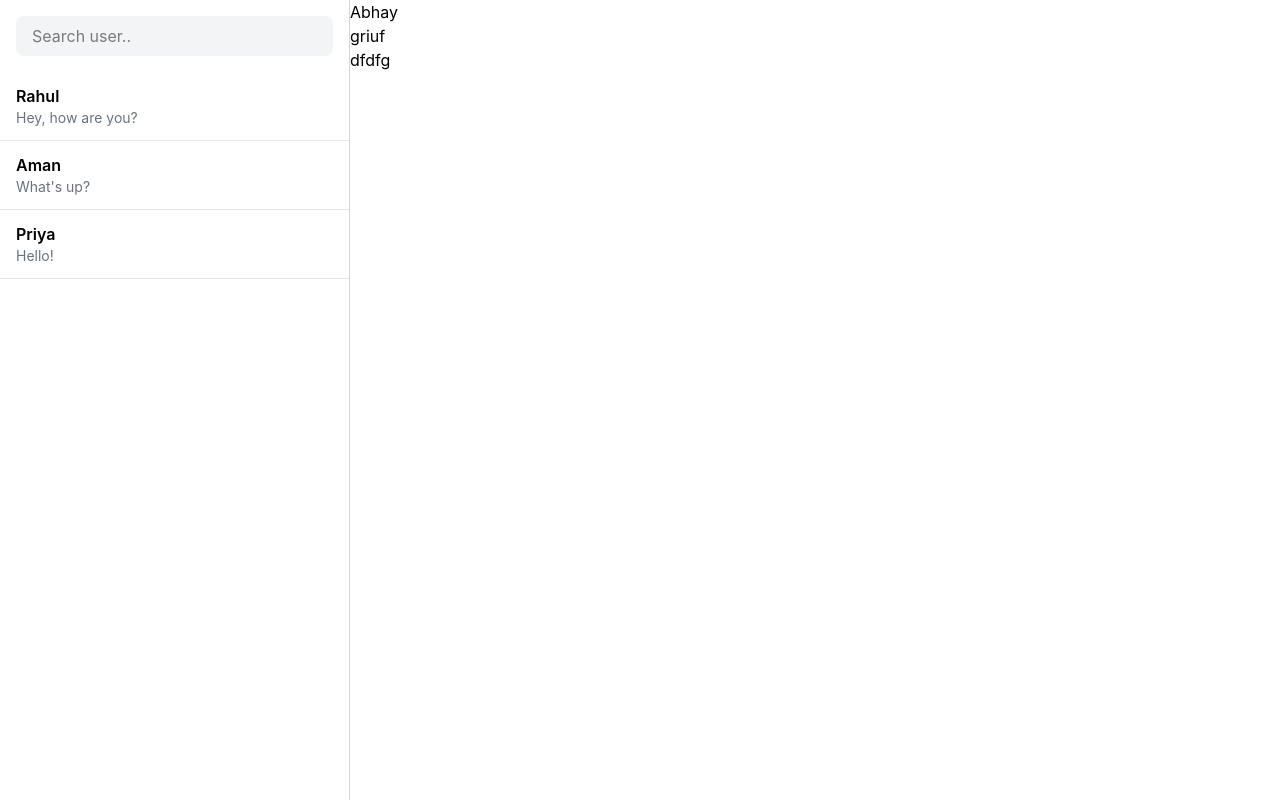
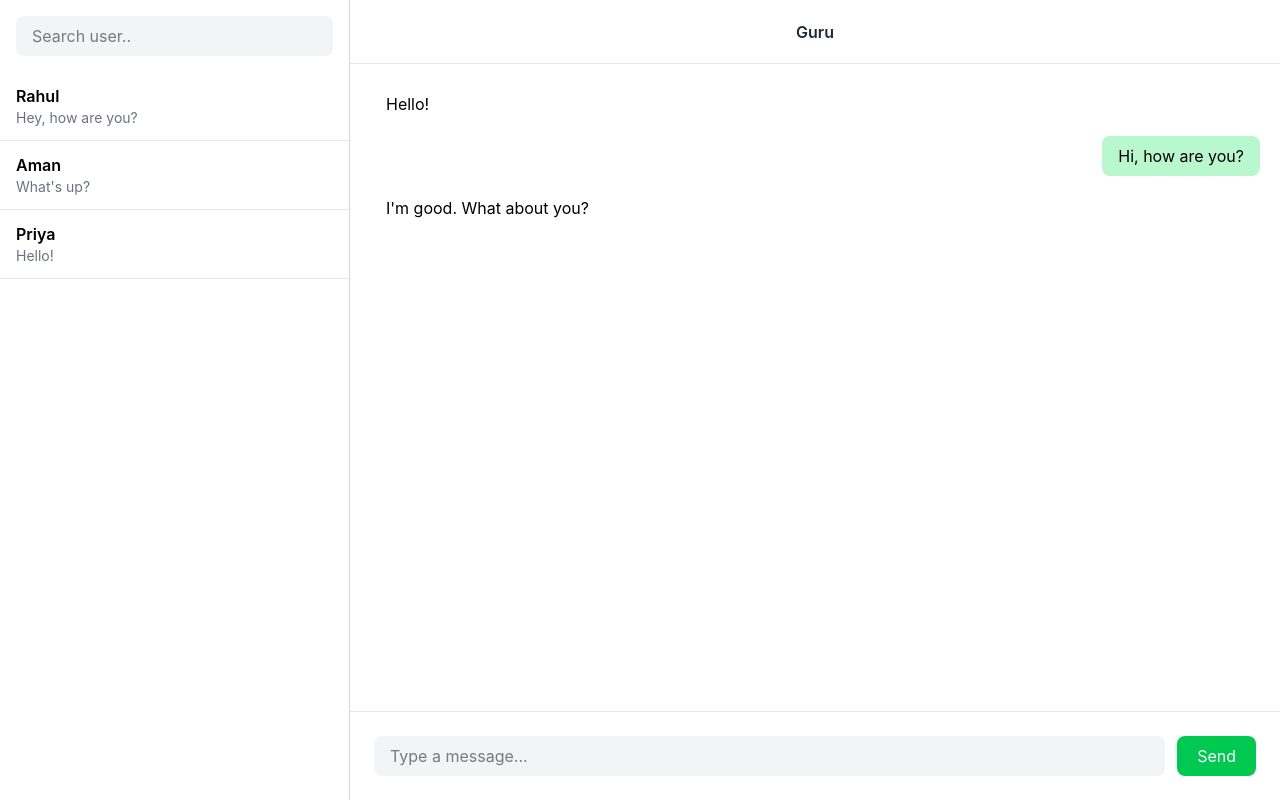
Before and after one commit to AbhayDeveloperr/ChatMe, a React app in the folder Frontend/: page /Chat in a window 1280 px wide. Built offline with nearby package versions, Linux system fonts and the light colour scheme; the HTML template or start-up script is replaced by a standard one.

Commit message:
ChatWindow ui created

```diff
--- a/Frontend/src/components/ChatWindow/ChatHeader.jsx
+++ b/Frontend/src/components/ChatWindow/ChatHeader.jsx
@@ -2,8 +2,10 @@ import React from 'react'
 
 const ChatHeader = () => {
   return (
-    <div>
-      <h1>Abhay</h1>
+    <div className="h-16 px-5 bg-white border-b border-gray-200 flex items-center justify-center">
+      <h2 className="font-semibold text-gray-800">
+        Guru
+      </h2>
     </div>
   )
 }
--- a/Frontend/src/components/ChatWindow/MessageInput.jsx
+++ b/Frontend/src/components/ChatWindow/MessageInput.jsx
@@ -2,8 +2,20 @@ import React from 'react'
 
 const MessageInput = () => {
   return (
-    <div>
-      dfdfg
+    <div className="p-6 bg-white border-t border-gray-200">
+      <div className="flex gap-3">
+
+        <input
+          type="text"
+          placeholder="Type a message..."
+          className="flex-1 px-4 py-2 bg-gray-100 rounded-lg outline-none"
+        />
+
+        <button className="px-5 py-2 bg-green-500 text-white rounded-lg cursor-pointer hover:bg-green-700">
+          Send
+        </button>
+
+      </div>
     </div>
   )
 }
--- a/Frontend/src/components/ChatWindow/Messages.jsx
+++ b/Frontend/src/components/ChatWindow/Messages.jsx
@@ -2,8 +2,29 @@ import React from 'react'
 
 const Messages = () => {
   return (
-    <div>
-      griuf
+    <div className="flex-1 p-5 overflow-y-auto">
+
+      {/* Received message */}
+      <div className="flex justify-start mb-3">
+        <div className="bg-white px-4 py-2 rounded-lg">
+          Hello!
+        </div>
+      </div>
+
+      {/* Sent message */}
+      <div className="flex justify-end mb-3">
+        <div className="bg-green-200 px-4 py-2 rounded-lg">
+          Hi, how are you?
+        </div>
+      </div>
+
+      {/* Received message */}
+      <div className="flex justify-start mb-3">
+        <div className="bg-white px-4 py-2 rounded-lg">
+          I'm good. What about you?
+        </div>
+      </div>
+
     </div>
   )
 }
```
